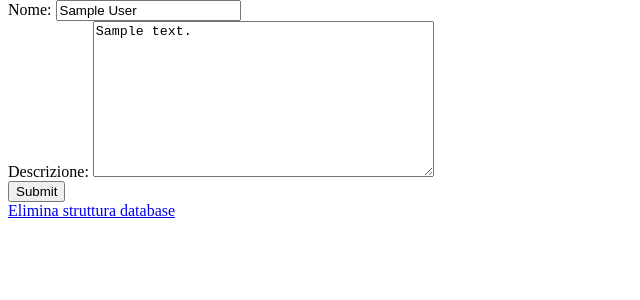
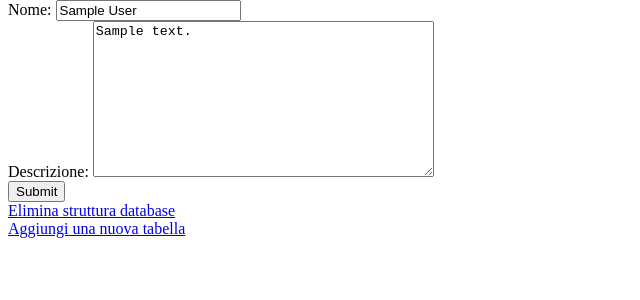
Before and after one commit to Jackpot-Coding/chatSQL, a Django app: page /admin/struttureDB/1 in a window 1280 px wide. Shown: the part 44-344 px from the top of the page, without its empty margins (0-640 px from the left). Run offline with Django 5.2, Linux system fonts and the light colour scheme; the first user in the database is signed in; tables that the repository leaves empty hold one stand-in row (Sample ...).

Commit message:
Added form to insert new tables to db

```diff
--- a/src/chatSQL/admin/forms.py
+++ b/src/chatSQL/admin/forms.py
@@ -13,6 +13,11 @@ class EliminaForm(forms.Form):
     classe_modello = forms.CharField(widget=forms.HiddenInput)
     id_modello = forms.IntegerField(widget=forms.HiddenInput)
 
+class TabellaForm(forms.Form):
+    nome = forms.CharField(label="Nome")
+    descrizione = forms.CharField(widget=forms.Textarea, label="Descrizione")
+    sinonimi = forms.CharField(label="Sinonimi", required=False)
+
 class CampoTabella(forms.Form):
     nome=forms.CharField(label="Nome")
     tipo=forms.ChoiceField(choices=[(tag.value, tag.name) for tag in TipoCampo], required=True)
--- a/src/chatSQL/admin/templates/admin/struttura_db.html
+++ b/src/chatSQL/admin/templates/admin/struttura_db.html
@@ -19,5 +19,9 @@
 {% if editing_id %}
 <a href="{% url 'model_delete' 'StrutturaDatabase' editing_id %}">Elimina struttura database</a>
 {% endif %}
+{% if editing_id %}
+<br>
+<a href="{% url 'new_table_view' editing_id %}">Aggiungi una nuova tabella</a>
+{% endif %}
 
 {% endblock content %}
--- a/src/chatSQL/admin/urls.py
+++ b/src/chatSQL/admin/urls.py
@@ -10,6 +10,8 @@ urlpatterns = [
    path('struttureDB/nuova',login_required(views.AdminStrutturaDatabaseView.as_view(),login_url="/admin/login"),name="new_db_view"),
    path('struttureDB/<int:structure_id>',login_required(views.AdminStrutturaDatabaseView.as_view(),login_url="/admin/login"),name="db_view"),
    path('elimina/<str:classe_modello>/<int:id_modello>',login_required(views.AdminEliminaModelView.as_view(),login_url='/admin/login'),name="model_delete"),
+     path('struttureDB/<int:structure_id>/nuova',login_required(views.AdminTabellaView.as_view(),login_url="/admin/login"),
+            name="new_table_view"),
    path('struttureDB/<int:structure_id>/<int:table_id>/nuova',login_required(views.AdminCampoTabellaView.as_view(),login_url="/admin/login"),
         name="new_campo_view"),
    path('struttureDB/<int:structure_id>/<int:table_id>/<int:field_id>',login_required(views.AdminCampoTabellaView.as_view(),login_url="/admin/login"),
--- a/src/chatSQL/admin/views.py
+++ b/src/chatSQL/admin/views.py
@@ -143,6 +143,41 @@ class AdminEliminaModelView(View):
             return redirect(request.get_full_path()) #ritorna l'url precedente
 
 #class AdminTabellaStrutturaView(View):
+class AdminTabellaView(View):
+    def get(self,request,structure_id=None,table_id=None):
+        db_structure = models.StrutturaDatabase.objects.get(pk=structure_id)
+        if table_id is not None:
+            table = db_structure.tabella_set.get(pk=table_id)
+            table_create_form = forms.TabellaForm(initial={'nome':table.nome,'descrizione':table.descrizione,'sinonimi':table.sinonimi})
+            return render(request, 'admin/tabella.html', {'table_create_form': table_create_form,'editing_id':table_id})
+        table_create_form = forms.TabellaForm
+        return render(request, 'admin/tabella.html', {'table_create_form': table_create_form})
+
+    def post(self,request,structure_id=None):
+        db_structure = models.StrutturaDatabase.objects.get(pk=structure_id)
+        table_create_form = forms.TabellaForm(request.POST)
+        if table_create_form.is_valid():
+            try:
+                nome = table_create_form.cleaned_data['nome']
+                descrizione = table_create_form.cleaned_data['descrizione']
+                sinonimi = table_create_form.cleaned_data['sinonimi']
+
+                if db_structure.tabella_set.filter(nome=nome).exists():
+                    table_create_form.add_error('nome', 'Una tabella con questo nome è già esistente.')
+                    return render(request, 'admin/tabella.html', {'table_create_form': table_create_form})
+
+                table = models.Tabella(nome=nome,descrizione=descrizione,sinonimi=sinonimi,struttura=db_structure)
+                table.save()
+                messages.add_message(request, messages.SUCCESS, 'Tabella creata con successo')
+                return redirect(request, 'admin/struttura_db.html')
+            except Exception as e:
+                error_message = str(e)
+                messages.add_message(request, messages.ERROR, 'Errore durante il salvataggio della tabella: ' + error_message)
+                return render(request, 'admin/tabella.html', {'table_create_form': table_create_form})
+        else:
+            messages.add_message(request, messages.ERROR, 'Il form non è valido.')
+            return render(request, 'admin/tabella.html', {'table_create_form': table_create_form})
+
 
 class AdminCampoTabellaView(View):
     def get(self,request,structure_id=None,table_id=None,field_id=None):
```
Also changed, not shown: src/chatSQL/admin/templates/admin/tabella.html (added, +20 -0 lines), src/chatSQL/main/templates/natural_language.html (+10 -0 lines).
